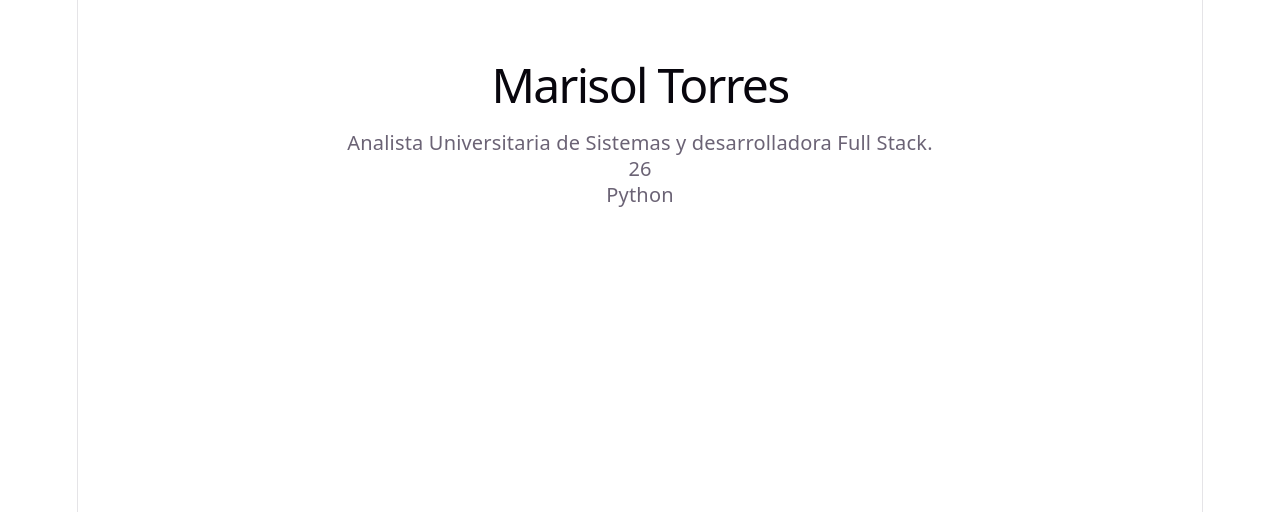
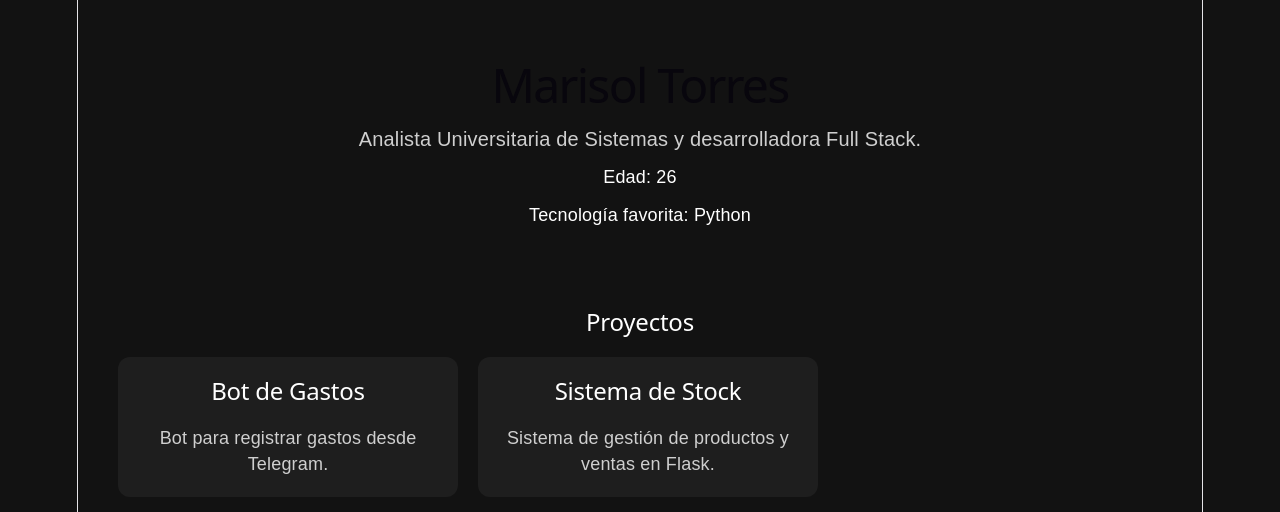
Before and after one commit to marisoltorres99/portfolio-web, a React (Vite) app: page / in a window 1280 px wide. Shown: the top 512 px of the page. Built offline with nearby package versions, Linux system fonts and the light colour scheme.

Commit message:
creo cards de proyectos y agrego estilos

```diff
--- a/src/App.css
+++ b/src/App.css
@@ -1,184 +1,20 @@
-.counter {
-  font-size: 16px;
-  padding: 5px 10px;
-  border-radius: 5px;
-  color: var(--accent);
-  background: var(--accent-bg);
-  border: 2px solid transparent;
-  transition: border-color 0.3s;
-  margin-bottom: 24px;
-
-  &:hover {
-    border-color: var(--accent-border);
-  }
-  &:focus-visible {
-    outline: 2px solid var(--accent);
-    outline-offset: 2px;
-  }
+body {
+  margin: 0;
+  background-color: #121212;
+  font-family: Arial, Helvetica, sans-serif;
 }
 
-.hero {
-  position: relative;
-
-  .base,
-  .framework,
-  .vite {
-    inset-inline: 0;
-    margin: 0 auto;
-  }
-
-  .base {
-    width: 170px;
-    position: relative;
-    z-index: 0;
-  }
-
-  .framework,
-  .vite {
-    position: absolute;
-  }
-
-  .framework {
-    z-index: 1;
-    top: 34px;
-    height: 28px;
-    transform: perspective(2000px) rotateZ(300deg) rotateX(44deg) rotateY(39deg)
-      scale(1.4);
-  }
-
-  .vite {
-    z-index: 0;
-    top: 107px;
-    height: 26px;
-    width: auto;
-    transform: perspective(2000px) rotateZ(300deg) rotateX(40deg) rotateY(39deg)
-      scale(0.8);
-  }
+.projects-section {
+  padding: 40px;
 }
 
-#center {
-  display: flex;
-  flex-direction: column;
-  gap: 25px;
-  place-content: center;
-  place-items: center;
-  flex-grow: 1;
-
-  @media (max-width: 1024px) {
-    padding: 32px 20px 24px;
-    gap: 18px;
-  }
+.projects-section h2 {
+  color: white;
+  margin-bottom: 20px;
 }
 
-#next-steps {
+.projects-container {
   display: flex;
-  border-top: 1px solid var(--border);
-  text-align: left;
-
-  & > div {
-    flex: 1 1 0;
-    padding: 32px;
-    @media (max-width: 1024px) {
-      padding: 24px 20px;
-    }
-  }
-
-  .icon {
-    margin-bottom: 16px;
-    width: 22px;
-    height: 22px;
-  }
-
-  @media (max-width: 1024px) {
-    flex-direction: column;
-    text-align: center;
-  }
+  gap: 20px;
+  flex-wrap: wrap;
 }
-
-#docs {
-  border-right: 1px solid var(--border);
-
-  @media (max-width: 1024px) {
-    border-right: none;
-    border-bottom: 1px solid var(--border);
-  }
-}
-
-#next-steps ul {
-  list-style: none;
-  padding: 0;
-  display: flex;
-  gap: 8px;
-  margin: 32px 0 0;
-
-  .logo {
-    height: 18px;
-  }
-
-  a {
-    color: var(--text-h);
-    font-size: 16px;
-    border-radius: 6px;
-    background: var(--social-bg);
-    display: flex;
-    padding: 6px 12px;
-    align-items: center;
-    gap: 8px;
-    text-decoration: none;
-    transition: box-shadow 0.3s;
-
-    &:hover {
-      box-shadow: var(--shadow);
-    }
-    .button-icon {
-      height: 18px;
-      width: 18px;
-    }
-  }
-
-  @media (max-width: 1024px) {
-    margin-top: 20px;
-    flex-wrap: wrap;
-    justify-content: center;
-
-    li {
-      flex: 1 1 calc(50% - 8px);
-    }
-
-    a {
-      width: 100%;
-      justify-content: center;
-      box-sizing: border-box;
-    }
-  }
-}
-
-#spacer {
-  height: 88px;
-  border-top: 1px solid var(--border);
-  @media (max-width: 1024px) {
-    height: 48px;
-  }
-}
-
-.ticks {
-  position: relative;
-  width: 100%;
-
-  &::before,
-  &::after {
-    content: '';
-    position: absolute;
-    top: -4.5px;
-    border: 5px solid transparent;
-  }
-
-  &::before {
-    left: 0;
-    border-left-color: var(--border);
-  }
-  &::after {
-    right: 0;
-    border-right-color: var(--border);
-  }
-}
--- a/src/App.jsx
+++ b/src/App.jsx
@@ -1,14 +1,48 @@
 import Hero from "./components/Hero"
+import ProjectCard from "./components/ProjectCard"
+import "./App.css"
 
 function App() {
+
+  const proyectos = [
+    {
+      id: 1,
+      titulo: "Bot de Gastos",
+      descripcion: "Bot para registrar gastos desde Telegram."
+    },
+    {
+      id: 2,
+      titulo: "Sistema de Stock",
+      descripcion: "Sistema de gestión de productos y ventas en Flask."
+    }
+  ]
+
   return (
     <div>
+
       <Hero
         nombre="Marisol Torres"
         descripcion="Analista Universitaria de Sistemas y desarrolladora Full Stack."
         edad={26}
         tecnologia="Python"
       />
+
+      <section className="projects-section">
+        <h2>Proyectos</h2>
+
+        <div className="projects-container">
+          {
+            proyectos.map((proyecto) => (
+              <ProjectCard
+                key={proyecto.id}
+                titulo={proyecto.titulo}
+                descripcion={proyecto.descripcion}
+              />
+            ))
+          }
+        </div>
+      </section>
+
     </div>
   )
 }
--- a/src/components/Hero.css
+++ b/src/components/Hero.css
@@ -1,11 +1,22 @@
-section {
+.hero {
   padding: 40px;
+  color: white;
+
+  display: flex;
+  flex-direction: column;
+  align-items: center;
+
+  gap: 12px;
 }
 
-h1 {
+.hero-title {
   font-size: 48px;
+  margin-bottom: 16px;
 }
 
-p {
+.hero-description {
   font-size: 20px;
+  color: #cfcfcf;
+  max-width: 700px;
+  text-align: center;
 }
--- a/src/components/Hero.jsx
+++ b/src/components/Hero.jsx
@@ -2,14 +2,24 @@ import "./Hero.css"
 
 function Hero({ nombre, descripcion, edad, tecnologia }) {
   return (
-    <section>
-      <h1>{nombre}</h1>
+    <section className="hero">
 
-      <p>{descripcion}</p>
+      <h1 className="hero-title">
+        {nombre}
+      </h1>
 
-      <p>{edad}</p>
+      <p className="hero-description">
+        {descripcion}
+      </p>
 
-      <p>{tecnologia}</p>
+      <p>
+        Edad: {edad}
+      </p>
+
+      <p>
+        Tecnología favorita: {tecnologia}
+      </p>
+
     </section>
   )
 }
--- /dev/null
+++ b/src/components/ProjectCard.css
@@ -0,0 +1,15 @@
+.project-card {
+  background-color: #1e1e1e;
+  padding: 20px;
+  border-radius: 12px;
+  width: 300px;
+  color: white;
+}
+
+.project-card h2 {
+  margin-bottom: 10px;
+}
+
+.project-card p {
+  color: #cfcfcf;
+}
--- /dev/null
+++ b/src/components/ProjectCard.jsx
@@ -0,0 +1,13 @@
+import "./ProjectCard.css"
+
+function ProjectCard({ titulo, descripcion }) {
+  return (
+    <div className="project-card">
+      <h2>{titulo}</h2>
+
+      <p>{descripcion}</p>
+    </div>
+  )
+}
+
+export default ProjectCard
```
